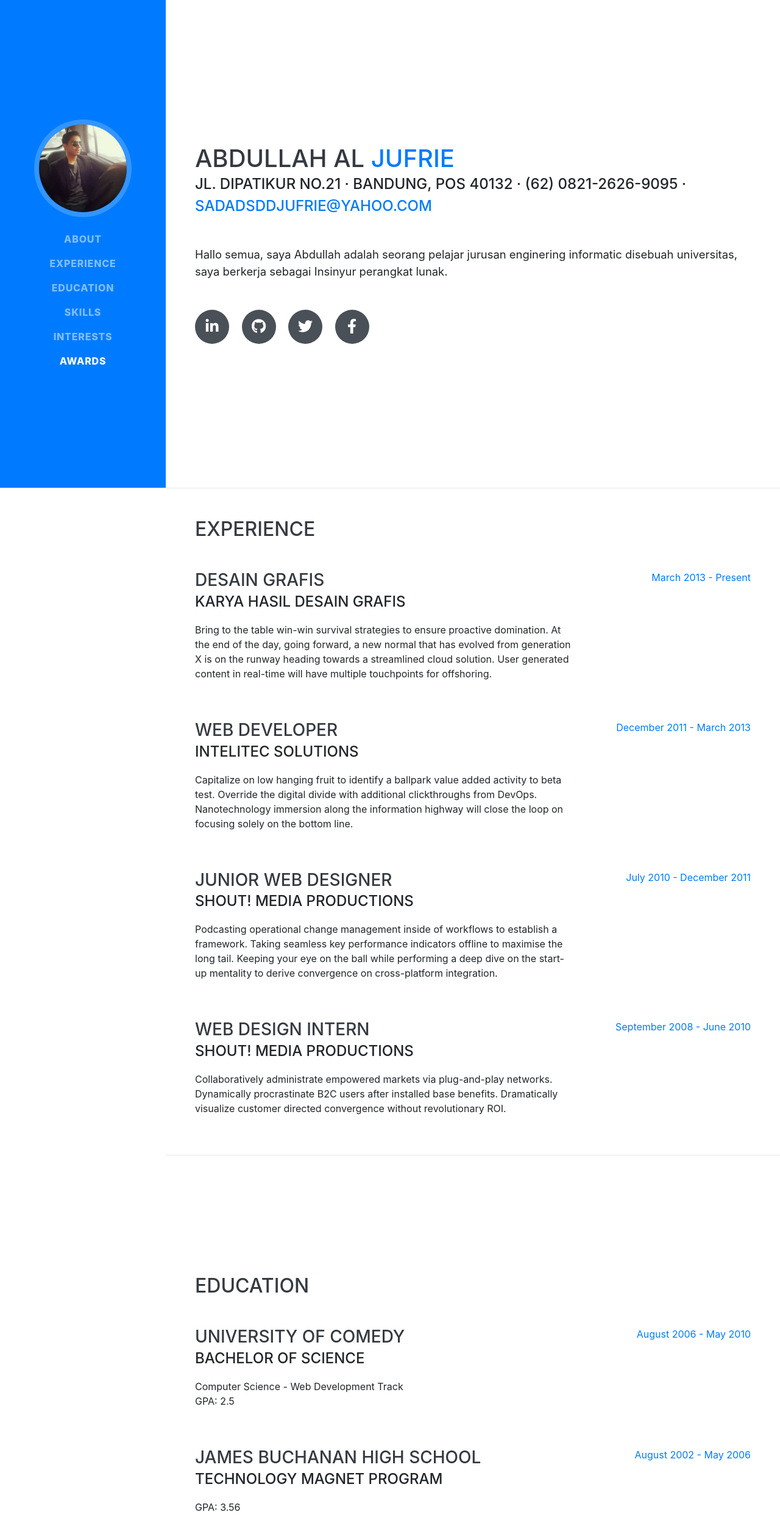
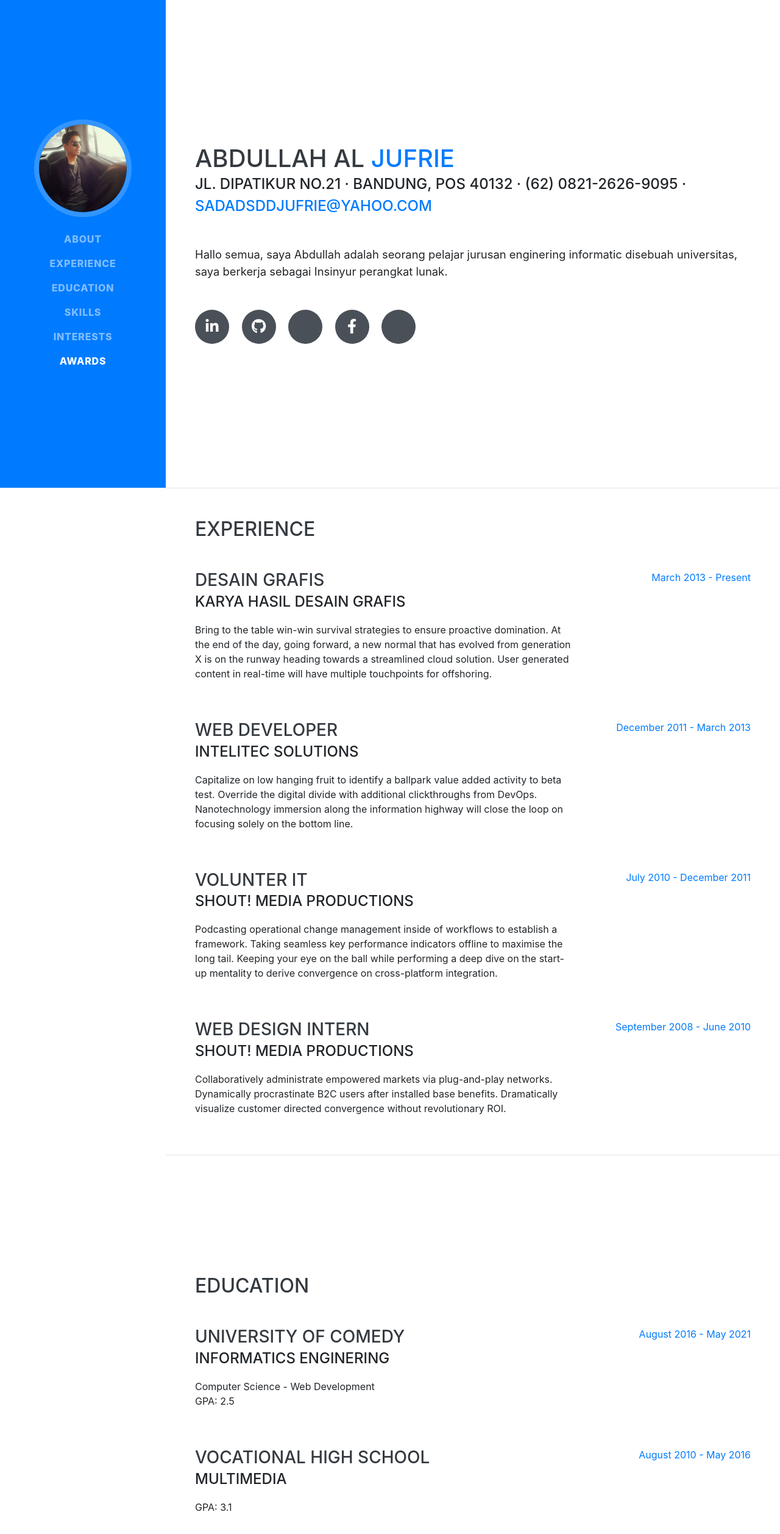
Before and after one commit to sadad02/MyCV-latihan, a website with bundled scripts: page index.html in a window 1280 px wide. Shown: the top 2516 px of the page at 61% size. Built offline with nearby package versions, Linux system fonts and the light colour scheme; a web font is replaced by a local one.

Commit message:
Add files via upload

```diff
--- a/index.html
+++ b/index.html
@@ -71,17 +71,20 @@
         </div>
         <p class="lead mb-5">Hallo semua, saya Abdullah adalah seorang pelajar jurusan enginering informatic disebuah universitas, saya berkerja sebagai Insinyur perangkat lunak.</p>
         <div class="social-icons">
-          <a href="#">
+          <a href="www.linkedin.com/in/abdullah-al-14021998">
             <i class="fab fa-linkedin-in"></i>
           </a>
-          <a href="#">
+          <a href="https://sadad02.github.io/MyCV-latihan/">
             <i class="fab fa-github"></i>
           </a>
-          <a href="#">
-            <i class="fab fa-twitter"></i>
+          <a href="https://www.instagram.com/sadaddjufrie/">
+            <i class="fa fa-instagram"></i>
           </a>
-          <a href="#">
+          <a href="https://www.facebook.com/sadadsd.djufrie">
             <i class="fab fa-facebook-f"></i>
+          </a>
+          <a href="abdullahpress.home.blog">
+            <i class="fa fa-wordpress"></i>
           </a>
         </div>
       </div>
@@ -117,7 +120,7 @@
 
         <div class="resume-item d-flex flex-column flex-md-row justify-content-between mb-5">
           <div class="resume-content">
-            <h3 class="mb-0">Junior Web Designer</h3>
+            <h3 class="mb-0">Volunter IT</h3>
             <div class="subheading mb-3">Shout! Media Productions</div>
             <p>Podcasting operational change management inside of workflows to establish a framework. Taking seamless key performance indicators offline to maximise the long tail. Keeping your eye on the ball while performing a deep dive on the start-up mentality to derive convergence on cross-platform integration.</p>
           </div>
@@ -150,23 +153,23 @@
         <div class="resume-item d-flex flex-column flex-md-row justify-content-between mb-5">
           <div class="resume-content">
             <h3 class="mb-0">University of Comedy</h3>
-            <div class="subheading mb-3">Bachelor of Science</div>
-            <div>Computer Science - Web Development Track</div>
+            <div class="subheading mb-3">Informatics Enginering</div>
+            <div>Computer Science - Web Development</div>
             <p>GPA: 2.5</p>
           </div>
           <div class="resume-date text-md-right">
-            <span class="text-primary">August 2006 - May 2010</span>
+            <span class="text-primary">August 2016 - May 2021</span>
           </div>
         </div>
 
         <div class="resume-item d-flex flex-column flex-md-row justify-content-between">
           <div class="resume-content">
-            <h3 class="mb-0">James Buchanan High School</h3>
-            <div class="subheading mb-3">Technology Magnet Program</div>
-            <p>GPA: 3.56</p>
+            <h3 class="mb-0">Vocational High School</h3>
+            <div class="subheading mb-3">Multimedia</div>
+            <p>GPA: 3.1</p>
           </div>
           <div class="resume-date text-md-right">
-            <span class="text-primary">August 2002 - May 2006</span>
+            <span class="text-primary">August 2010 - May 2016</span>
           </div>
         </div>
 
```
